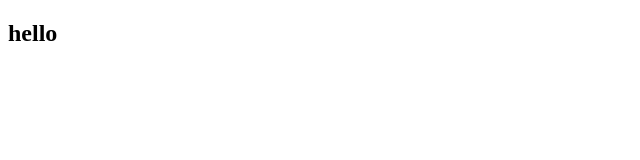
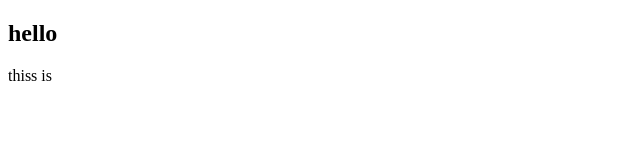
Before and after one commit to mahpara504/123, a plain HTML site: page index.html in a window 1280 px wide. Shown: the full height of the page, 0-640 px from the left. Drawn offline with Linux system fonts and the light colour scheme.

Commit message:
first commit

```diff
--- a/index.html
+++ b/index.html
@@ -8,6 +8,6 @@
 <body>
     <h2>hello</h2>
 
-
+thiss is
 </body>
 </html>
```
